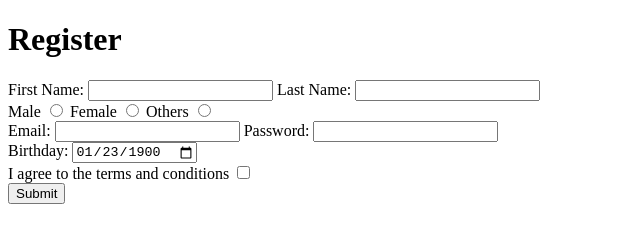
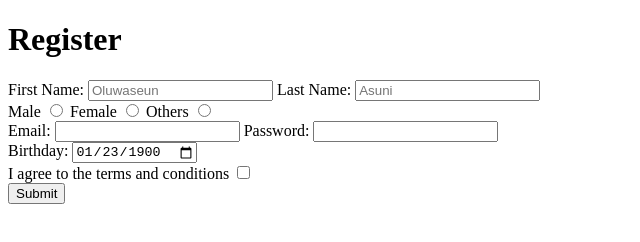
Before and after one commit to oluwaseunasuni/bootCamp, a plain HTML site: page HTML task/form_.html in a window 1280 px wide. Shown: the full height of the page, 0-640 px from the left. Drawn offline with Linux system fonts and the light colour scheme.

Commit message:
final piece

```diff
--- a/HTML task/form_.html
+++ b/HTML task/form_.html
@@ -12,9 +12,9 @@
         <h1>Register</h1>
         <div>
             <label for="First name">First Name:</label>
-            <input type="text" id="First Name" name="First_Name">
+            <input type="text" placeholder="Oluwaseun" First Name" name="First_Name">
             <label for="Last name">Last Name:</label>
-            <input type="text" id="Last Name" name="Last_Name">
+            <input type="text" placeholder="Asuni" id="Last Name" name="Last_Name">
         </div>
 
         <div>
```
